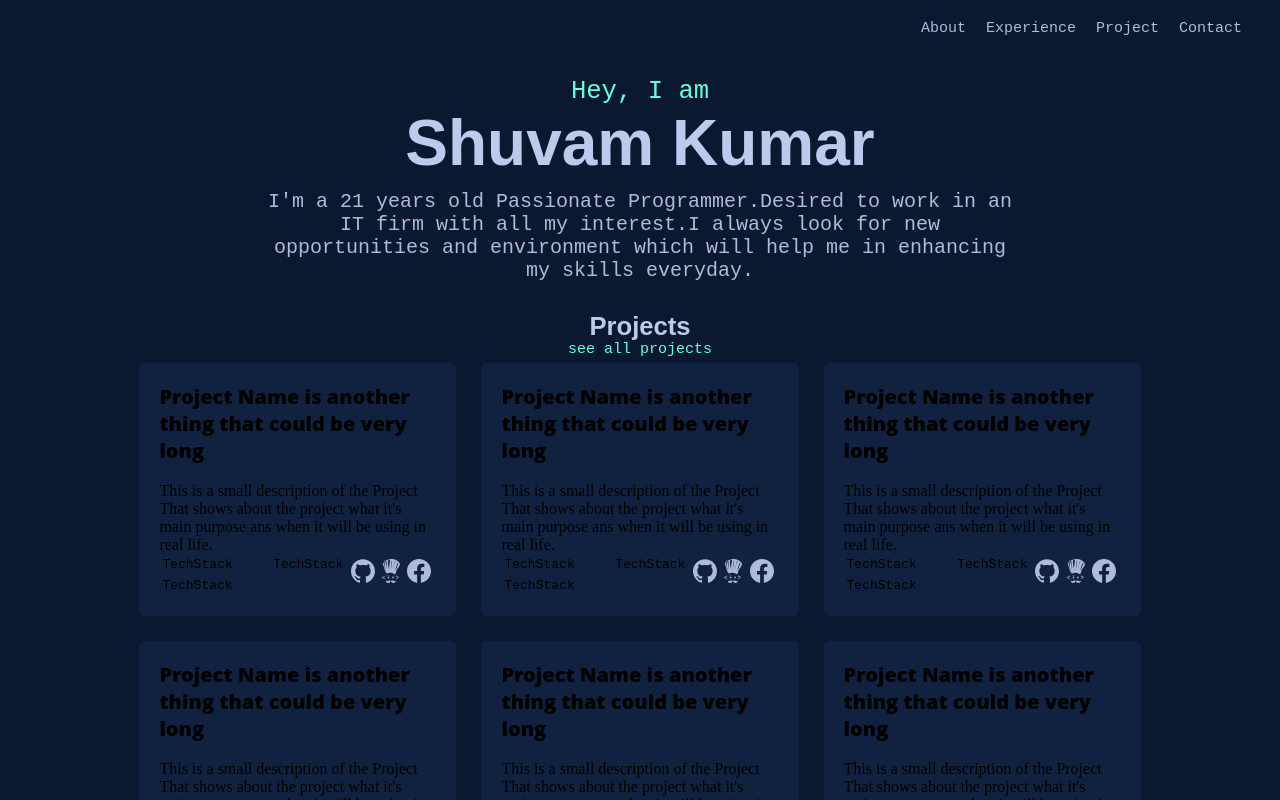
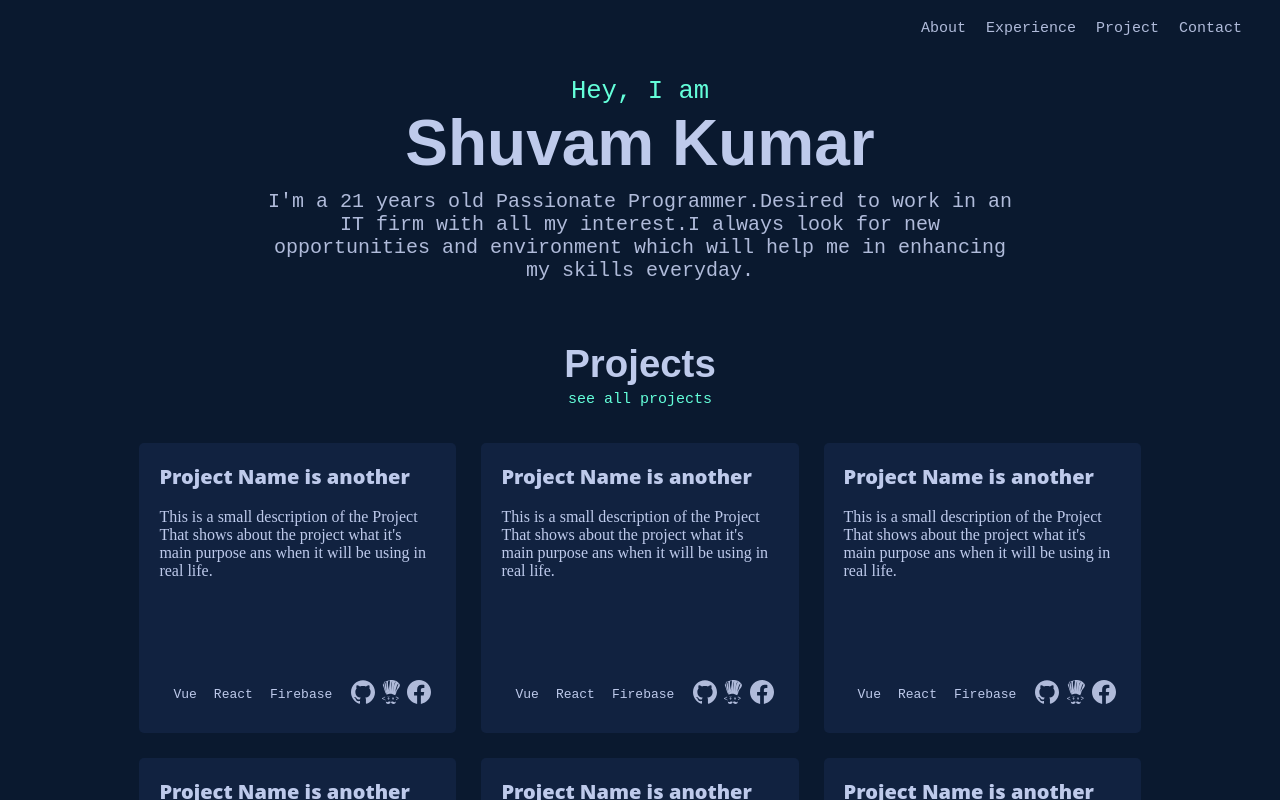
Before and after one commit to Shuvam19/shuvam-19, a Vue app: page / in a window 1280 px wide. Shown: the top 800 px of the page. Built offline with nearby package versions, Linux system fonts and the light colour scheme.

Commit message:
individual project design

```diff
--- a/src/components/icons/IconBase.vue
+++ b/src/components/icons/IconBase.vue
@@ -1,13 +1,15 @@
 <template>
   <svg
     xmlns="http://www.w3.org/2000/svg"
-    :width="width"
-    :height="height"
+    role="img"
+    :width="width" :height="height"
     @mouseenter="iconColor = hoverColor"
     @mouseleave="iconColor = color"
     class="svg-icon"
   >
-    <g :fill="iconColor">
+  <!-- need to keep in mind -->
+      <!-- :viewBox="getViewBox" -->
+    <g :fill="iconColor" :width="width" :height="height">
       <slot />
     </g>
   </svg>
@@ -39,6 +41,11 @@ export default {
       default: "#64ffda",
     },
   },
+  computed: {
+    getViewBox() {
+      return "0 0 " + (this.width / 2) + " " + (this.height / 2);
+    },
+  },
 };
 </script>
 
--- a/src/components/projects/ProjectIndividual.vue
+++ b/src/components/projects/ProjectIndividual.vue
@@ -1,9 +1,17 @@
 <template>
-  <div class="individual-project">
+  <div
+    class="individual-project"
+    @mouseenter="hoveredIn"
+    @mouseleave="hoveredOut"
+  >
     <div class="project-info">
-      <h4 class="project-name">
-        Project Name is another thing that could be very long
-      </h4>
+      <!-- In Testing -->
+      <!-- <div class="semi-image">
+        <icon-base width="50" height="50">
+          <icon-face-book />
+        </icon-base>
+      </div> -->
+      <p class="project-name" :class="hoverColor">Project Name is another</p>
       <br />
       <p class="project-description">
         This is a small description of the Project That shows about the project
@@ -12,41 +20,28 @@
     </div>
     <div class="project-extras">
       <ul class="project-tech-stack">
-        <li class="project-tech-name">TechStack</li>
-        <li class="project-tech-name">TechStack</li>
-        <li class="project-tech-name">TechStack</li>
+        <li class="project-tech-name">Vue</li>
+        <li class="project-tech-name">React</li>
+        <li class="project-tech-name">Firebase</li>
       </ul>
       <ul class="project_link">
         <li class="project-link-icon">
           <a href="#">
-            <icon-base
-              :color="color"
-              :hoverColor="hoverColor"
-              :width="24"
-              :height="24"
-            >
+            <icon-base :width="24" :height="24">
               <icon-github />
             </icon-base>
           </a>
         </li>
         <li class="project-link-icon">
           <a href="#">
-            <icon-base
-              :color="color"
-              :hoverColor="hoverColor"
-              :width="24"
-              :height="24"
-            >
+            <icon-base width="24" height="24">
               <icon-code-chef />
             </icon-base>
           </a>
         </li>
         <li class="project-link-icon">
           <a href="#">
-            <icon-base
-              :width="24"
-              :height="24"
-            >
+            <icon-base width="24" height="24">
               <icon-face-book />
             </icon-base>
           </a>
@@ -67,7 +62,20 @@ export default {
     IconBase,
     IconGithub,
     IconCodeChef,
-    IconFaceBook
+    IconFaceBook,
+  },
+  data() {
+    return {
+      hoverColor: "",
+    };
+  },
+  methods: {
+    hoveredIn() {
+      this.hoverColor = "hover-color";
+    },
+    hoveredOut() {
+      this.hoverColor = "";
+    },
   },
 };
 </script>
@@ -77,7 +85,9 @@ export default {
   margin: 0;
   padding: 0;
 }
+
 .individual-project {
+  height: 250px;
   display: flex;
   flex-direction: column;
   justify-content: space-between;
@@ -85,12 +95,18 @@ export default {
   border-radius: 5px;
   margin: 5px;
   padding: 20px;
+  color: #becaeb;
 }
+
 .project-name {
   width: 100%;
   font-size: 20px;
   font-weight: 1000;
   font-family: "Open Sans", sans-serif;
+}
+
+.hover-color {
+  color: #64ffda;
 }
 
 .project-description {
@@ -102,6 +118,7 @@ export default {
   flex-direction: row;
   justify-content: space-between;
   font-family: monospace;
+  align-items: center;
 }
 
 .project-tech-stack {
@@ -110,7 +127,7 @@ export default {
   display: flex;
   flex-direction: row;
   flex-wrap: wrap;
-  justify-content: space-between;
+  justify-content: space-evenly;
 }
 
 .project_link {
--- a/src/components/projects/ProjectSection.vue
+++ b/src/components/projects/ProjectSection.vue
@@ -1,9 +1,11 @@
 <template>
   <div id="project">
-    <p class="project-header">Projects</p>
-    <router-link class="see-all-project" to="/all-projects"
-      >see all projects</router-link
-    >
+    <div class="header">
+      <p class="project-header">Projects</p>
+      <router-link class="see-all-project" to="/all-projects">
+        see all projects
+      </router-link>
+    </div>
     <div class="famous-project">
       <project-individual />
       <project-individual />
@@ -40,14 +42,22 @@ export default {
   align-items: center;
 }
 
+.header {
+  display: flex;
+  flex-direction: column;
+  align-items: center;
+  padding: 30px;
+}
+
 .project-header {
-  font-size: 2vw;
+  font-size: 3vw;
   font-weight: 600;
   font-family: sans-serif;
   color: #becaeb;
 }
 
 .see-all-project {
+  margin-top: 5px;
   font-size: 15px;
   color: #64ffda;
   text-decoration: none;
--- a/src/views/Home.vue
+++ b/src/views/Home.vue
@@ -18,4 +18,5 @@ export default {
 </script>
 
 <style scoped>
+
 </style>
```
